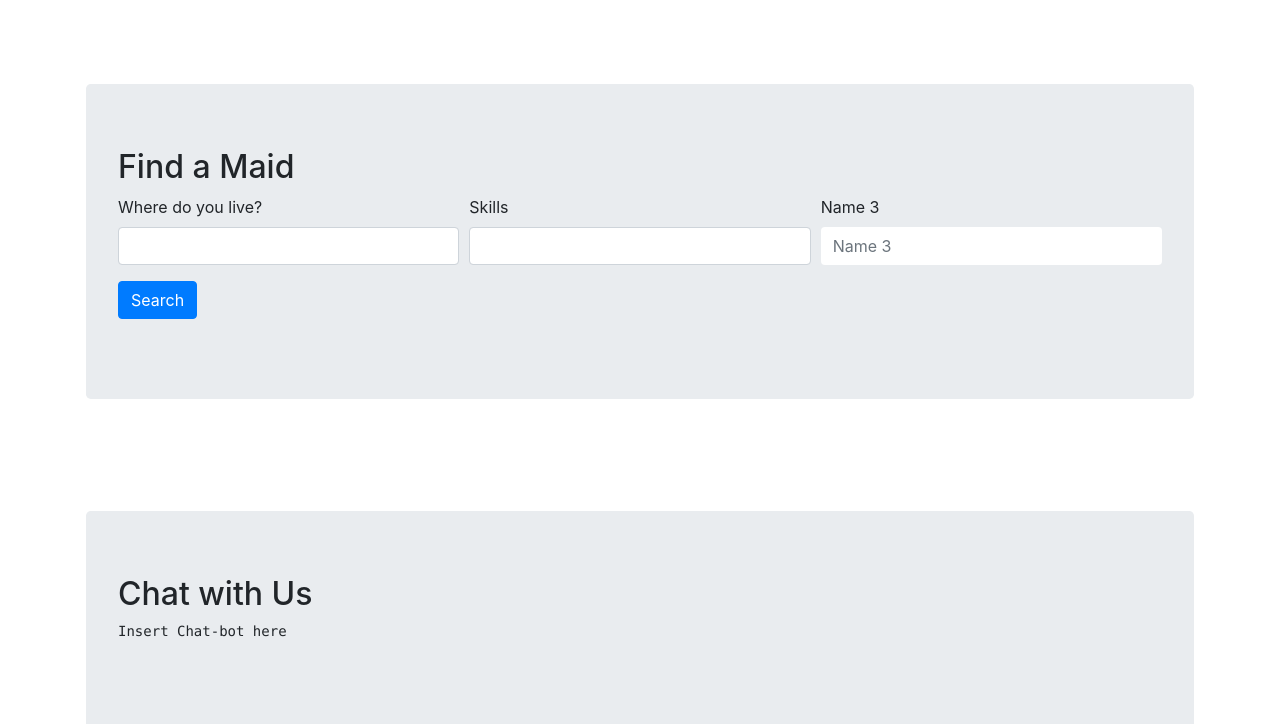
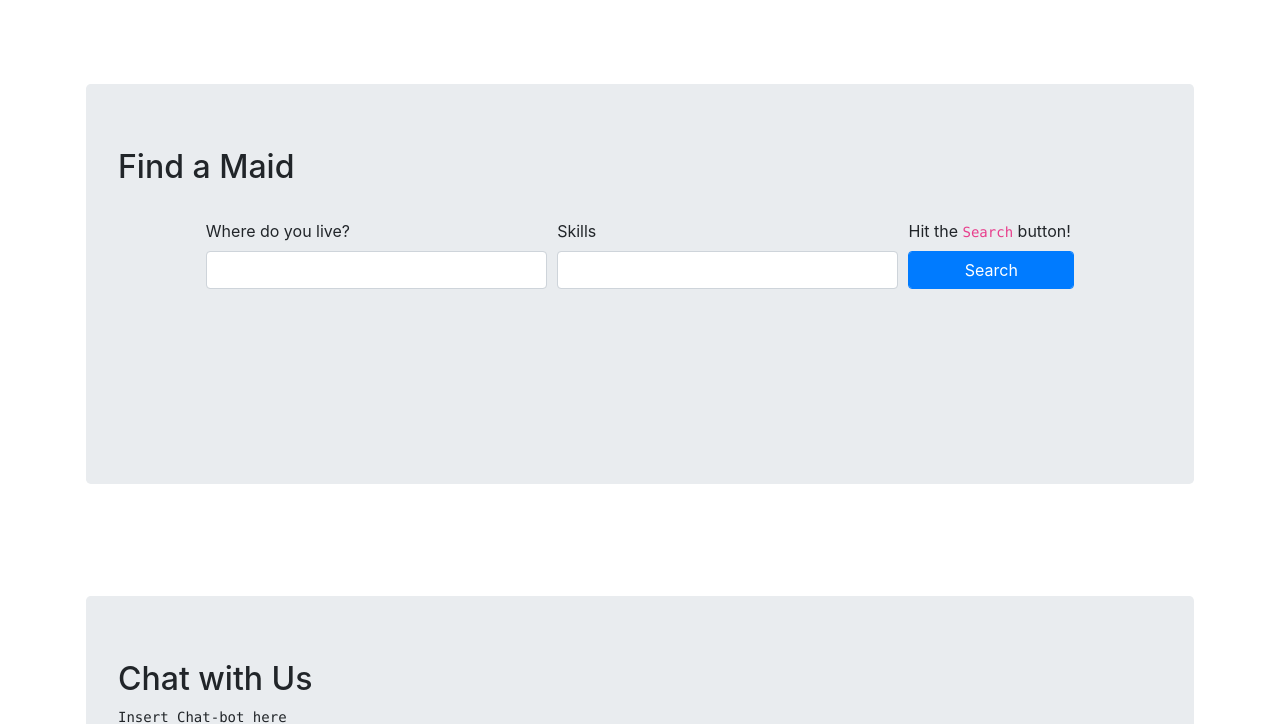
Before and after one commit to SeanCassiere/Group-Project-Home-Care, a PHP site: page / in a window 1280 px wide. Shown: the part 339-1063 px from the top of the page. Run offline with PHP 8.4, Linux system fonts and the light colour scheme; some libraries are stand-ins or nearby versions.

Commit message:
UI Change for Criteria

```diff
--- a/components/__maidSearchUI.php
+++ b/components/__maidSearchUI.php
@@ -1,9 +1,10 @@
 <div id="findAMaid" class="bodySection">
-  <div class="jumbotron" style="min-height: 300px;">
+  <div class="jumbotron" style="min-height: 400px;">
     <h2>Find a Maid</h2>
+    <br>
     <form id="maidSearchForm" action="./components/__maidSearcher.php" method="POST">
       <div class="form-row">
-        <div class="form-group col-xs-12 col-sm-12 col-md-4 col-lg-4">
+        <div class="form-group col-xs-12 col-sm-12 col-md-4 col-lg-4 offset-lg-1">
           <label for="findLocation">Where do you live?</label>
           <select id="findLocation" class="form-control selectpicker" data-style="btn-light">
             <option value="" disabled selected>Choose</option>
@@ -16,18 +17,16 @@
         <div class="form-group col-xs-12 col-sm-12 col-md-4 col-lg-4">
           <label for="findSkills">Skills</label>
           <select id="findSkills" class="form-control selectpicker" name="findSkills" data-style="btn-light" multiple>
-            <option value="Cooking"> Cooking</option>
-            <option value="Cleaning"> Cleaning</option>
-            <option value="Mopping"> Mopping</option>
-            <option value="Gardening"> Gardening</option>
+            <option value="cooking">Cooking</option>
+            <option value="cleaning">Cleaning</option>
+            <option value="washing">Washing</option>
+            <option value="daycare">Day Care</option>
+            <option value="gardening">Gardening</option>
           </select>
         </div>
-        <div class="form-group col-xs-12 col-sm-12 col-md-4 col-lg-4">
-          <label for="name2">Name 3</label>
-          <input type="text" class="form-control align-bottom" placeholder="Name 3" id="name3" style="border: none">
-        </div>
-        <div class="form-group col-xs-12 col-sm-12 col-md-12 col-lg-12">
-          <button class="btn btn-primary" type="submit">Search</button>
+        <div class="form-group col-xs-12 col-sm-12 col-md-4 col-lg-2">
+          <label class="d-none d-xs-none d-sm-none d-md-block d-lg-block d-xl-block">Hit the <code>Search</code> button!</label>
+          <button class="btn btn-primary form-control" type="submit">Search</button>
         </div>
       </div>
     </form>
```
